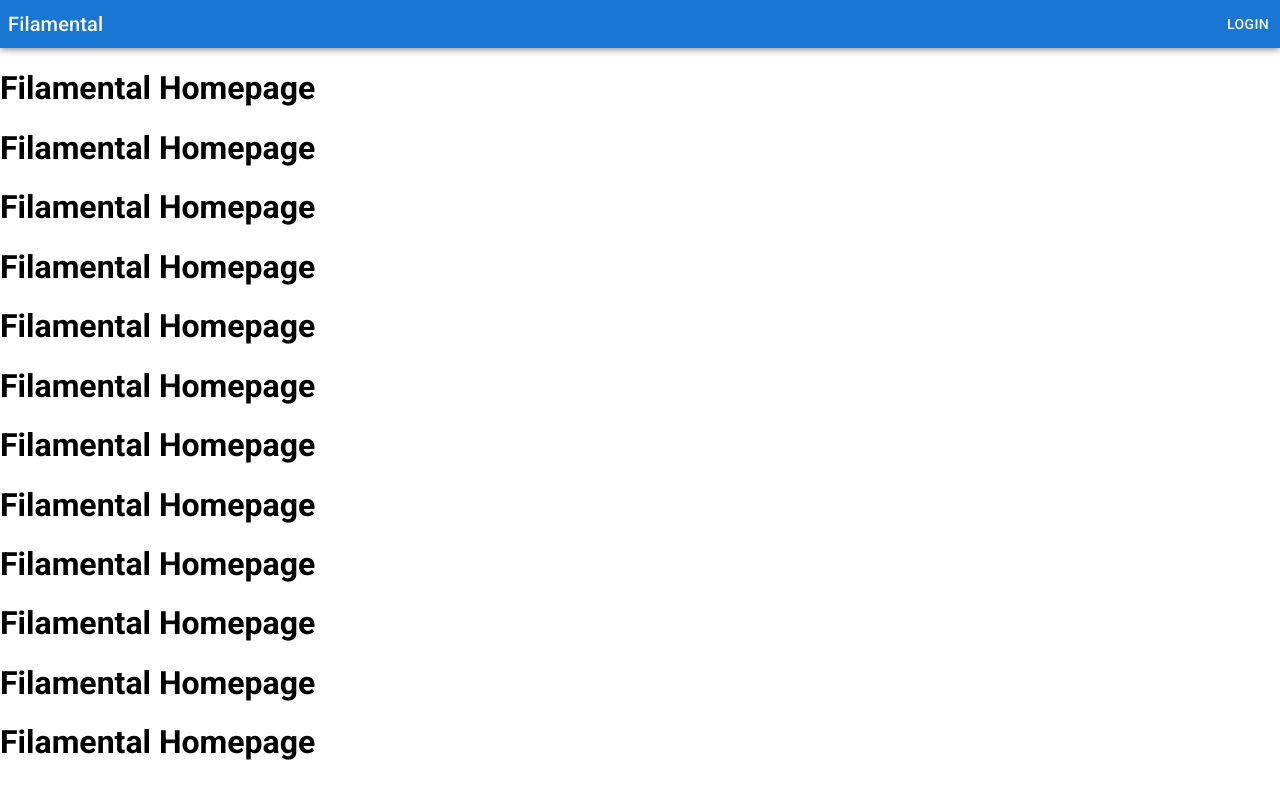
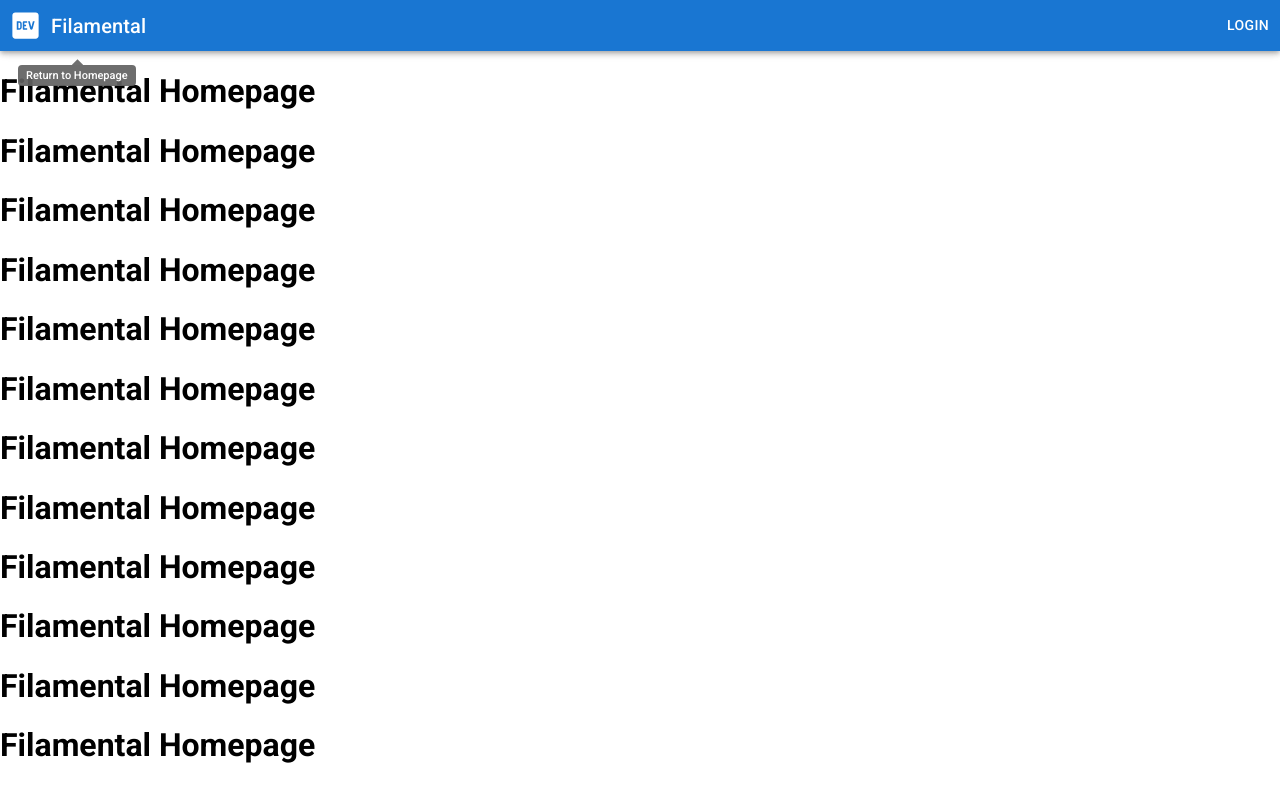
Before and after one commit to JasonKrentsel/Filamental-ReactFrontend, a React (Vite) app: page / in a window 1280 px wide. Shown: the top 787 px of the page. Built offline with nearby package versions, Linux system fonts and the light colour scheme.

Commit message:
Additional Header Styling and menu items

```diff
--- a/src/components/HeaderComponents/HeaderProfileMenuIcon.tsx
+++ b/src/components/HeaderComponents/HeaderProfileMenuIcon.tsx
@@ -81,10 +81,13 @@ const HeaderProfileMenuIcon = () => {
                   onKeyDown={handleListKeyDown}
                 >
                   <MenuItem disabled onClick={handleClose}>
-                    Profile
+                    My Account
                   </MenuItem>
                   <MenuItem disabled onClick={handleClose}>
-                    My account
+                    My Organization
+                  </MenuItem>
+                  <MenuItem disabled onClick={handleClose}>
+                    Billing
                   </MenuItem>
                   <MenuItem
                     onClick={(e) => {
--- a/src/components/HeaderComponents/StyledHeader.tsx
+++ b/src/components/HeaderComponents/StyledHeader.tsx
@@ -1,5 +1,6 @@
 import { useContext } from "react";
-import { AppBar, Box, Button, Typography } from "@mui/material";
+import { AppBar, Box, Button, Tooltip, Typography } from "@mui/material";
+import LogoDevIcon from "@mui/icons-material/LogoDev";
 
 import HeaderProfileMenuIcon from "./HeaderProfileMenuIcon";
 import LoginButton from "./LoginButton";
@@ -18,10 +19,20 @@ const StyledHeader = () => {
         alignItems="center"
         width="100%"
       >
-        <Box padding={1}>
-          {/* Left-aligned content */}
-          <Typography variant="h6">Filamental</Typography>
-        </Box>
+        <Tooltip arrow title="Return to Homepage">
+          <Box
+            onClick={() => navigate("/")}
+            sx={{ cursor: "pointer" }}
+            padding={1}
+            display="flex"
+            alignItems="center"
+            gap={1}
+          >
+            {/* Left-aligned content */}
+            <LogoDevIcon fontSize="large" />
+            <Typography variant="h6">Filamental</Typography>
+          </Box>
+        </Tooltip>
 
         <Box>
           {/* Right-aligned content */}
```
